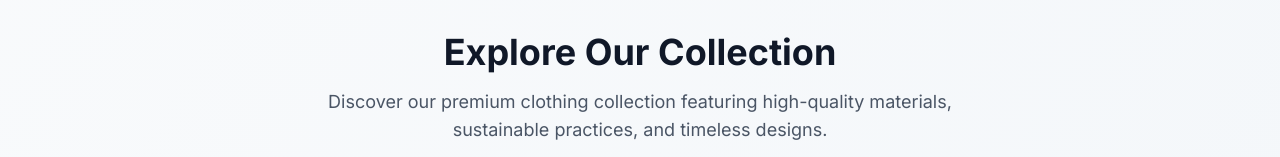
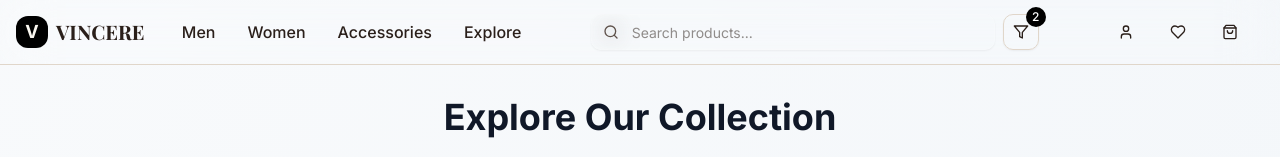
Before and after one commit to Omkar-Kubal/website-, a Next.js app: page /explore in a window 1280 px wide. Shown: the top 157 px of the page. Built offline with nearby package versions, Linux system fonts and the light colour scheme; a web font is replaced by a local one.

Commit message:
added nav on explore

```diff
--- a/app/explore/page.tsx
+++ b/app/explore/page.tsx
@@ -6,6 +6,7 @@ import { Button } from "@/components/ui/button"
 import { Card } from "@/components/ui/card"
 import { Badge } from "@/components/ui/badge"
 import { Star } from "lucide-react"
+import { Header } from "@/components/header"
 
 function ClothingMesh({ clothingType }: { clothingType: string }) {
   const meshRef = useRef<any>()
@@ -243,6 +244,7 @@ export default function ExplorePage() {
 
   return (
     <div className="min-h-screen bg-gradient-to-br from-slate-50 to-slate-100">
+      <Header />
       <div className="container mx-auto px-4 py-8">
         <div className="text-center mb-12">
           <h1 className="text-4xl font-bold text-gray-900 mb-4">Explore Our Collection</h1>
```
